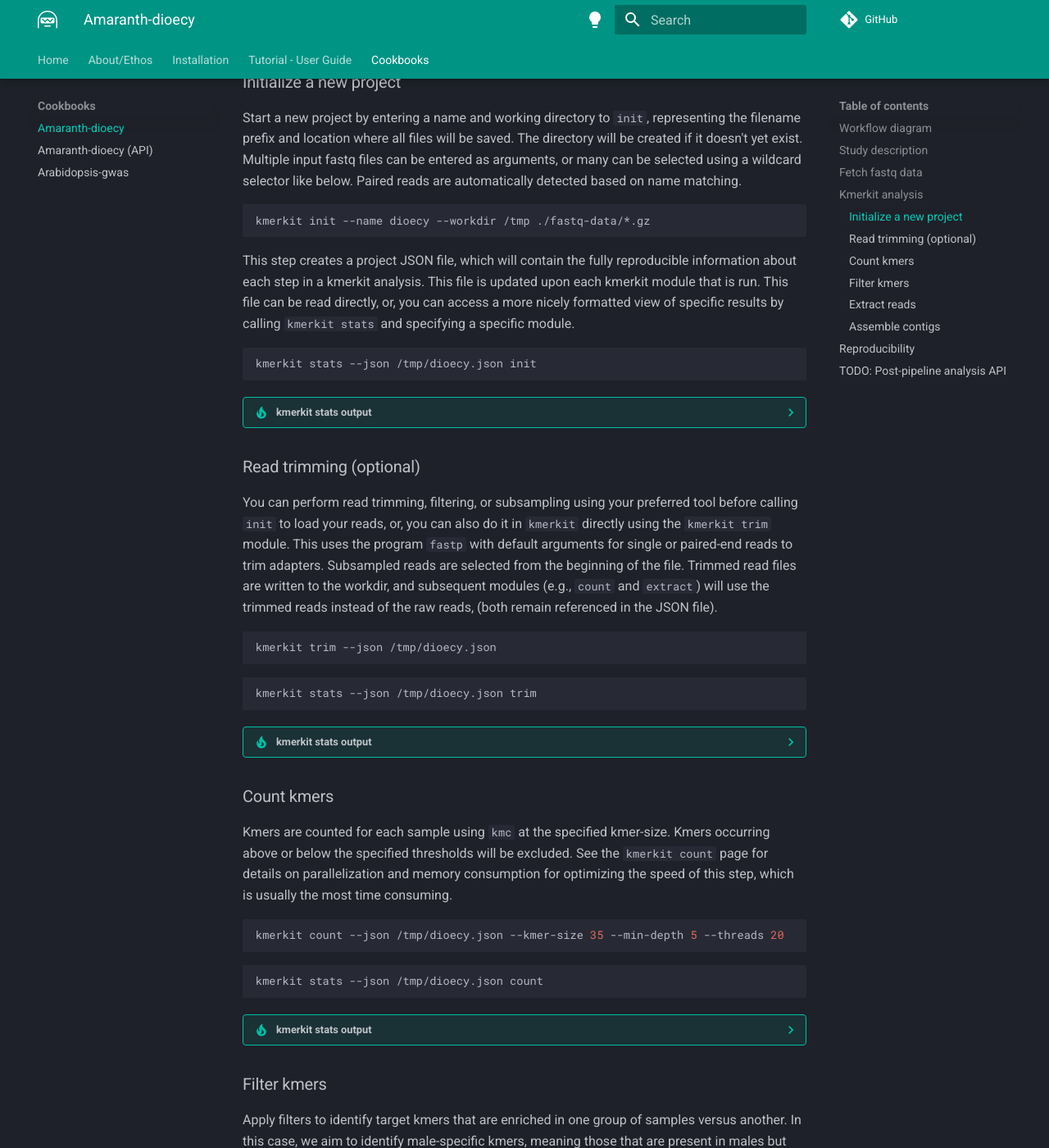
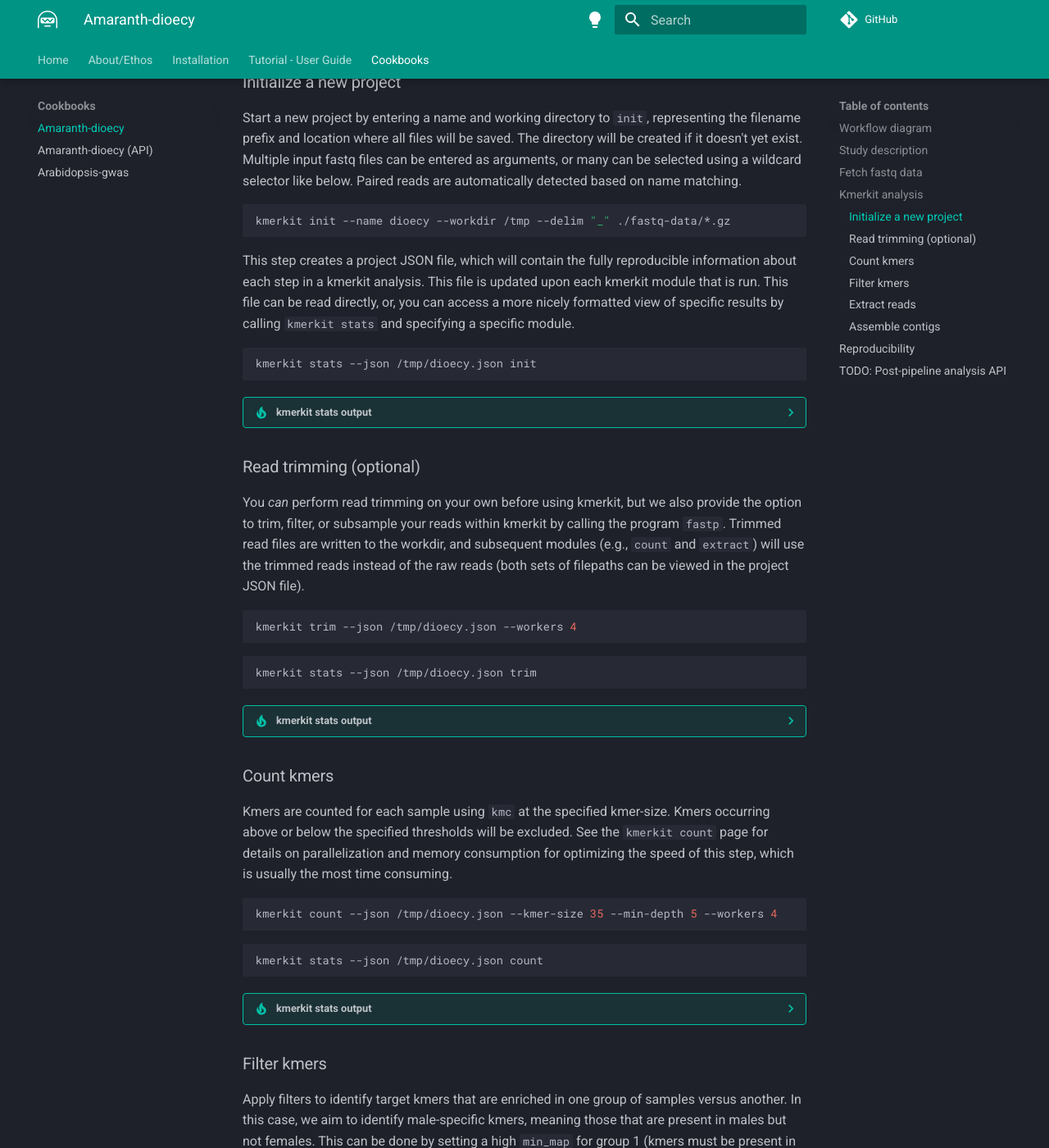
Before and after one commit to eaton-lab/kmerkit, an MkDocs documentation site: the page built from docs/cookbooks/1-amaranthus-dioecy.md, in a window 1280 px wide and 1400 px high, scrolled down 803 px. Shown: the whole window at 82% size. Built offline with MkDocs 1.6.1 and Material for MkDocs 9.7.7, drawn with Linux system fonts in a browser that asks for light colours; comment, search, counter and statistics services are not loaded.

Commit message:
parallalization added

````diff
--- a/docs/cookbooks/1-amaranthus-dioecy.md
+++ b/docs/cookbooks/1-amaranthus-dioecy.md
@@ -76,7 +76,7 @@
 selector like below. Paired reads are automatically detected based on name matching.
 
 ```bash
-kmerkit init --name dioecy --workdir /tmp ./fastq-data/*.gz
+kmerkit init --name dioecy --workdir /tmp --delim "_" ./fastq-data/*.gz
 ```
 
 This step creates a project JSON file, which will contain the fully reproducible
@@ -95,18 +95,15 @@
 	```
 
 ### Read trimming (optional)
-You can perform read trimming, filtering, or subsampling using your
-preferred tool before calling `init` to load your reads, or, you can also
-do it in `kmerkit` directly using the `kmerkit trim` module. This
-uses the program `fastp` with default arguments for single or
-paired-end reads to trim adapters. Subsampled reads are selected from the
-beginning of the file. Trimmed read files are written to the workdir,
+You *can* perform read trimming on your own before using kmerkit, but we also
+provide the option to trim, filter, or subsample your reads within kmerkit
+by calling the program `fastp`. Trimmed read files are written to the workdir,
 and subsequent modules (e.g., `count` and `extract`) will
-use the trimmed reads instead of the raw reads, (both remain
-referenced in the JSON file).
+use the trimmed reads instead of the raw reads (both sets of filepaths can
+be viewed in the project JSON file).
 
 ```bash
-kmerkit trim --json /tmp/dioecy.json
+kmerkit trim --json /tmp/dioecy.json --workers 4
 ```
 
 ```bash
@@ -122,10 +119,11 @@
 Kmers are counted for each sample using `kmc` at the specified kmer-size.
 Kmers occurring above or below the specified thresholds will be excluded.
 See the `kmerkit count` page for details on parallelization and memory
-consumption for optimizing the speed of this step, which is usually the most time consuming.
+consumption for optimizing the speed of this step, which is usually
+the most time consuming.
 
 ```bash
-kmerkit count --json /tmp/dioecy.json --kmer-size 35 --min-depth 5 --threads 20
+kmerkit count --json /tmp/dioecy.json --kmer-size 35 --min-depth 5 --workers 4
 ```
 
 
--- a/kmerkit/__init__.py
+++ b/kmerkit/__init__.py
@@ -8,7 +8,7 @@ to test for whether we should use uint8 versus uint16.
 Why not just handle this completely for the user to avoid problems.
 """
 
-__version__ = "0.0.12"
+__version__ = "0.0.13"
 
 from loguru import logger
 
````
